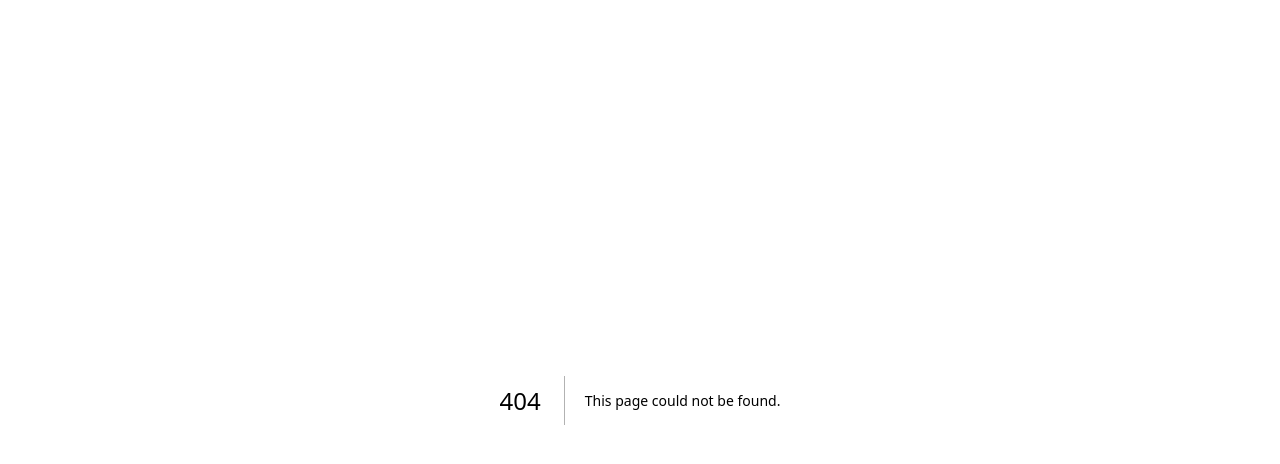
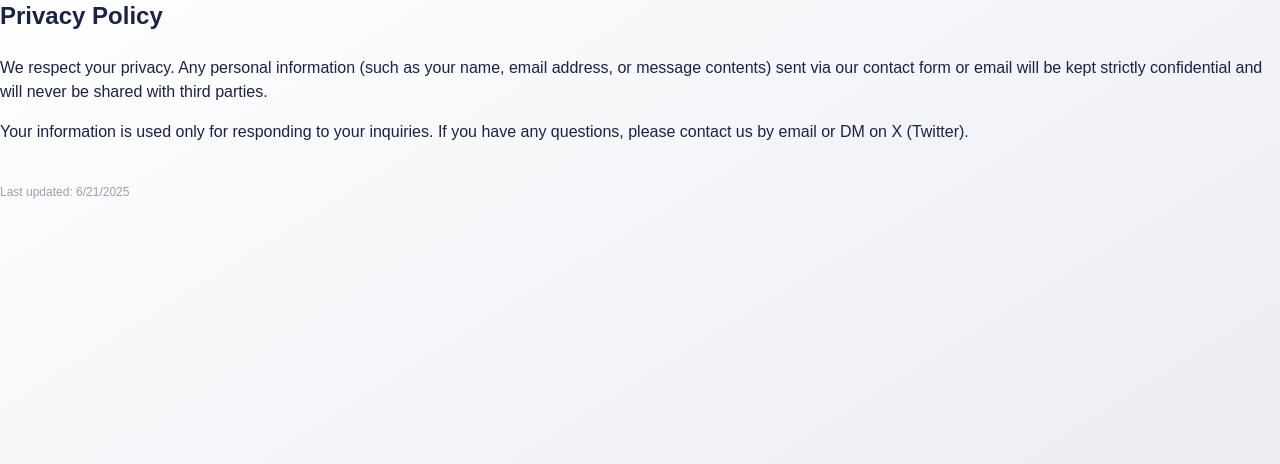
Before and after one commit to HRFM-IOUI/wmi-official-room, a Next.js app: page /privacy in a window 1280 px wide. Before the commit this address had no page. Shown: the top 464 px of the page. Built offline with nearby package versions, Linux system fonts and the light colour scheme.

Commit message:
fixmygirl

```diff
--- /dev/null
+++ b/src/app/privacy/page.tsx
@@ -0,0 +1,21 @@
+"use client";
+import React from "react";
+
+export default function PrivacyPolicyPage() {
+  return (
+    <main className="max-w-2xl mx-auto py-10 px-4 text-[#192349]">
+      <h1 className="text-2xl font-bold mb-6">Privacy Policy</h1>
+      <p className="mb-4">
+        We respect your privacy. Any personal information (such as your name, email address, or message contents)
+        sent via our contact form or email will be kept strictly confidential and will never be shared with third parties.
+      </p>
+      <p className="mb-4">
+        Your information is used only for responding to your inquiries.
+        If you have any questions, please contact us by email or DM on X (Twitter).
+      </p>
+      <p className="mt-10 text-xs text-gray-400">
+        Last updated: {new Date().toLocaleDateString()}
+      </p>
+    </main>
+  );
+}
--- a/src/components/AccessibilityPanel.tsx
+++ b/src/components/AccessibilityPanel.tsx
@@ -24,7 +24,7 @@ export default function AccessibilityModal({
                 document.body.classList.remove("font-medium", "font-large");
                 document.body.classList.add("font-small");
               }}
-              className="px-4 py-2 bg-gray-200 rounded hover:bg-gray-300 transition-all"
+              className="px-4 py-2 bg-gray-200 rounded hover:bg-gray-300 transition-all text-[#192349] font-bold"
             >
               S
             </button>
@@ -33,7 +33,7 @@ export default function AccessibilityModal({
                 document.body.classList.remove("font-small", "font-large");
                 document.body.classList.add("font-medium");
               }}
-              className="px-4 py-2 bg-gray-200 rounded hover:bg-gray-300 transition-all"
+              className="px-4 py-2 bg-gray-200 rounded hover:bg-gray-300 transition-all text-[#192349] font-bold"
             >
               M
             </button>
@@ -42,7 +42,7 @@ export default function AccessibilityModal({
                 document.body.classList.remove("font-small", "font-medium");
                 document.body.classList.add("font-large");
               }}
-              className="px-4 py-2 bg-gray-200 rounded hover:bg-gray-300 transition-all"
+              className="px-4 py-2 bg-gray-200 rounded hover:bg-gray-300 transition-all text-[#192349] font-bold"
             >
               L
             </button>
@@ -57,7 +57,7 @@ export default function AccessibilityModal({
               onClick={() => {
                 document.body.classList.remove("theme-light", "theme-dark");
               }}
-              className="px-4 py-2 bg-white border rounded hover:bg-[#f8f9fa] transition-all"
+              className="px-4 py-2 bg-white border rounded hover:bg-[#f8f9fa] transition-all text-[#192349] font-semibold"
             >
               Normal
             </button>
@@ -66,7 +66,7 @@ export default function AccessibilityModal({
                 document.body.classList.remove("theme-dark");
                 document.body.classList.add("theme-light");
               }}
-              className="px-4 py-2 bg-gray-100 border rounded hover:bg-[#f8f9fa] transition-all"
+              className="px-4 py-2 bg-gray-100 border rounded hover:bg-[#f8f9fa] transition-all text-[#192349] font-semibold"
             >
               Light
             </button>
@@ -75,7 +75,7 @@ export default function AccessibilityModal({
                 document.body.classList.remove("theme-light");
                 document.body.classList.add("theme-dark");
               }}
-              className="px-4 py-2 bg-black text-white border rounded hover:bg-[#444444] transition-all"
+              className="px-4 py-2 bg-black text-white border rounded hover:bg-[#444444] transition-all font-semibold"
             >
               Dark
             </button>
@@ -84,7 +84,7 @@ export default function AccessibilityModal({
 
         <button
           onClick={onClose}
-          className="w-full mt-4 bg-[#f70031] text-white py-2 rounded hover:bg-[#ffd700] transition-all"
+          className="w-full mt-4 bg-[#f70031] text-white py-2 rounded hover:bg-[#ffd700] transition-all font-semibold"
         >
           Close
         </button>
--- a/src/components/FooterSection.tsx
+++ b/src/components/FooterSection.tsx
@@ -1,5 +1,6 @@
 "use client";
 import React, { useEffect, useState } from "react";
+import Link from "next/link";
 
 export default function FooterSection() {
   const [year, setYear] = useState<number | null>(null);
@@ -44,6 +45,14 @@ export default function FooterSection() {
               @wondermetanism
             </a>
           </div>
+          <div className="mt-3">
+            <Link
+              href="/privacy"
+              className="underline text-[#f70031] font-semibold text-xs hover:text-[#b90027] transition"
+            >
+              Privacy Policy
+            </Link>
+          </div>
           <div className="text-[10px] text-gray-400 mt-1">
             *Serious/official inquiries only. No spam or solicitation, please.
           </div>
--- a/src/components/NavigationModal.tsx
+++ b/src/components/NavigationModal.tsx
@@ -6,16 +6,20 @@ export default function NavigationModal() {
   return (
     <div className="w-[90vw] max-w-sm p-6 bg-gradient-to-r from-[#f5f6f8] via-[#eaecef] to-[#ffffff] rounded-2xl shadow-lg transition-all duration-300 ease-in-out">
       <h2 className="text-lg font-semibold text-[#192349] mb-6">Menu</h2>
-
       <ul className="space-y-3 text-[#192349] font-medium">
         <li>
-          <Link href="/join" className="hover:text-[#f70031] hover:underline transition-all">
-            Join / Support R∞M
+          <Link href="/posts" className="hover:text-[#f70031] hover:underline transition-all">
+            News / Articles
+          </Link>
+        </li>
+        <li>
+          <Link href="/" className="hover:text-[#f70031] hover:underline transition-all">
+            Back to Top
           </Link>
         </li>
         <li>
           <Link href="/policy" className="hover:text-[#f70031] hover:underline transition-all">
-            Site Policy
+            Site Policy <span className="text-xs text-gray-500">(coming soon)</span>
           </Link>
         </li>
         <li>
```
